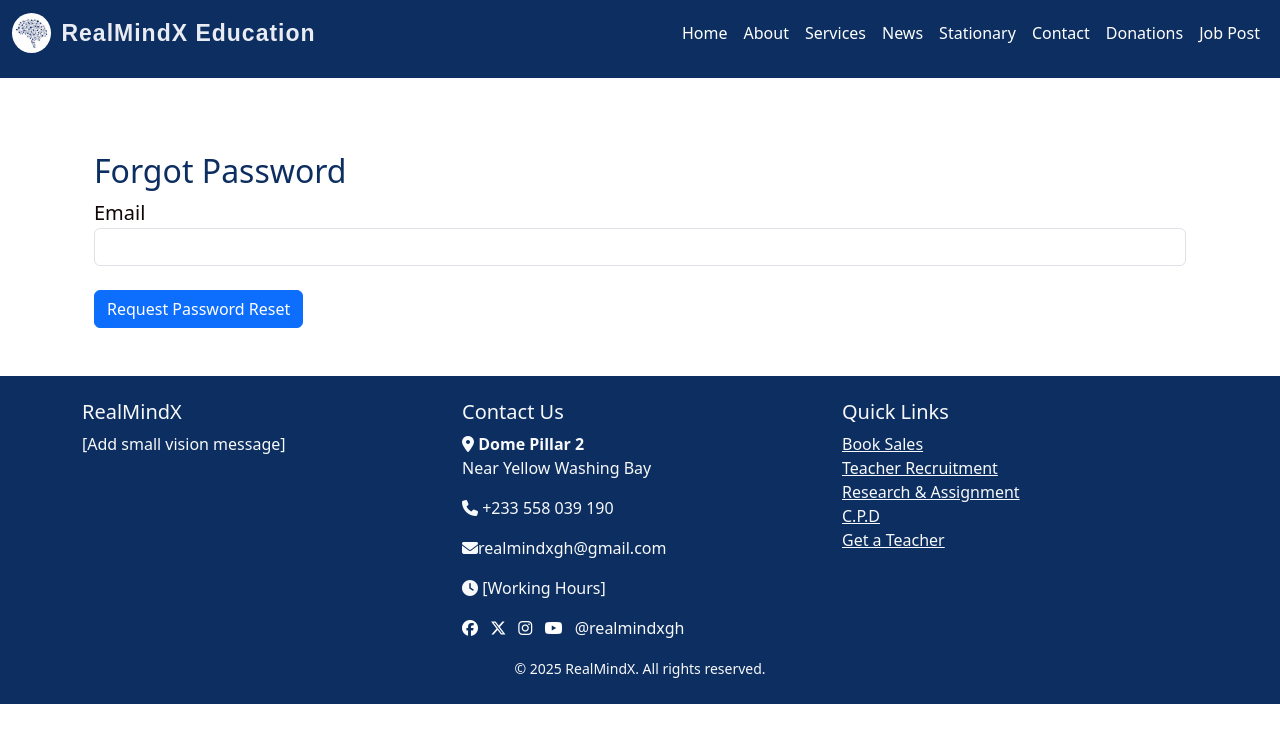
After one commit to EmmanuelDanso1/learning_platform, a Flask app: page /forgot-password in a window 1280 px wide. The commit adds this page. Shown: the top 743 px of the page. Run offline with Flask 3, Linux system fonts and the light colour scheme; some libraries are stand-ins or nearby versions.

Commit message:
added pasword forgot and password reset for user login

```diff
--- a/forms.py
+++ b/forms.py
@@ -43,3 +43,13 @@ class ApplyJobForm(FlaskForm):
     cv = FileField('Upload CV', validators=[FileAllowed(['pdf', 'doc', 'docx']), DataRequired()])
     certificate = FileField('Upload Certificate', validators=[FileAllowed(['pdf', 'jpg', 'jpeg', 'png'])])
     submit = SubmitField('Apply')
+
+# Password reset and forgot password
+class PasswordResetRequestForm(FlaskForm):
+    email = StringField('Email', validators=[DataRequired(), Email()])
+    submit = SubmitField('Request Password Reset')
+
+class PasswordResetForm(FlaskForm):
+    password = PasswordField('New Password', validators=[DataRequired(), Length(min=6)])
+    confirm = PasswordField('Confirm Password', validators=[DataRequired(), EqualTo('password')])
+    submit = SubmitField('Reset Password')
--- a/routes.py
+++ b/routes.py
@@ -7,15 +7,29 @@ from dotenv import load_dotenv
 from flask import Flask, render_template, redirect, url_for, current_app, request, flash, session, send_from_directory,abort
 from flask_login import LoginManager, UserMixin, login_user,login_required, logout_user, current_user
 from models import db, bcrypt, User, Admin, JobPost, Application, News
-from forms import UserSignupForm, AdminSignupForm, LoginForm, JobPostForm
+from forms import UserSignupForm, AdminSignupForm, LoginForm, JobPostForm, PasswordResetForm, PasswordResetRequestForm
 from werkzeug.security import generate_password_hash, check_password_hash
+from flask_mail import Mail, Message
 from flask_migrate import Migrate
+from itsdangerous import URLSafeTimedSerializer
 
 load_dotenv()
 
 app = Flask(__name__)
 app.config['SQLALCHEMY_DATABASE_URI'] = 'sqlite:///platform.db'
 app.config['SECRET_KEY'] = os.getenv('SECRET_KEY')
+
+# token for password reset
+s = URLSafeTimedSerializer(app.config['SECRET_KEY'])
+# Email configuration
+app.config['MAIL_SERVER'] = 'smtp.gmail.com'  # or your email provider
+app.config['MAIL_PORT'] = 587
+app.config['MAIL_USE_TLS'] = True
+app.config['MAIL_USERNAME'] = os.getenv('MAIL_USERNAME')
+app.config['MAIL_PASSWORD'] = os.getenv('MAIL_PASSWORD')
+
+# flask mail
+mail = Mail(app)
 
 # set max upload file size
 app.config['MAX_CONTENT_LENGTH'] = 5 * 1024 * 1024  # 5 MB limit
@@ -562,3 +576,46 @@ def accept_application(application_id):
     db.session.commit()
     flash('Application accepted.', 'success')
     return redirect(url_for('view_applicants', job_id=application.job_id))
+
+# password reset and forgot password
+@app.route('/forgot-password', methods=['GET', 'POST'])
+def forgot_password():
+    form = PasswordResetRequestForm()
+    if form.validate_on_submit():
+        user = User.query.filter_by(email=form.email.data).first()
+        if user:
+            token = s.dumps(user.email, salt='password-reset-salt')
+            reset_link = url_for('reset_password', token=token, _external=True)
+
+            try:
+                msg = Message("Password Reset Request",
+                              sender=os.getenv('MAIL_USERNAME'),
+                              recipients=[user.email])
+                msg.body = f"Click the link to reset your password: {reset_link}"
+                mail.send(msg)
+                flash('Password reset link has been sent to your email.', 'info')
+            except Exception as e:
+                print(f"Email sending failed: {e}")
+                flash('Could not send email. Please try again later.', 'danger')
+        else:
+            flash('No account found with that email.', 'danger')
+        return redirect(url_for('user_login'))
+    return render_template('forgot_password.html', form=form)
+
+@app.route('/reset-password/<token>', methods=['GET', 'POST'])
+def reset_password(token):
+    try:
+        email = s.loads(token, salt='password-reset-salt', max_age=3600)
+    except:
+        flash('The password reset link is invalid or has expired.', 'danger')
+        return redirect(url_for('forgot_password'))
+
+    form = PasswordResetForm()
+    if form.validate_on_submit():
+        user = User.query.filter_by(email=email).first_or_404()
+        user.set_password(form.password.data)  # Ensure your User model supports this
+        db.session.commit()
+        flash('Your password has been updated.', 'success')
+        return redirect(url_for('user_login'))
+
+    return render_template('reset_password.html', form=form)
--- /dev/null
+++ b/templates/forgot_password.html
@@ -0,0 +1,11 @@
+{% extends "index.html" %}
+{% block content %}
+<div class="container mt-5">
+    <h2>Forgot Password</h2>
+    <form method="POST">
+        {{ form.hidden_tag() }}
+        {{ form.email.label }} {{ form.email(class="form-control") }}<br>
+        {{ form.submit(class="btn btn-primary") }}
+    </form>
+</div>
+{% endblock %}
--- a/templates/user_login.html
+++ b/templates/user_login.html
@@ -20,7 +20,11 @@
                             </div><br>
                             <button type="submit" class="btn btn-primary">Submit</button>
                         </form>
-                        <a href="{{ url_for('user_signup') }}">Don't have an account? Sign up</a>
+                        <a href="{{ url_for('user_signup') }}">Don't have an account? Sign up</a><br>
+                        <div class="text-center">
+                            <a href="{{ url_for('forgot_password') }}" class="btn btn-danger">Forgot password?</a>
+
+                        </div>
                 </div>
             </div>
         </div>
```
Also changed, not shown: models.py (+9 -0 lines), templates/reset_password.html (added, +12 -0 lines), instance/platform.db.
